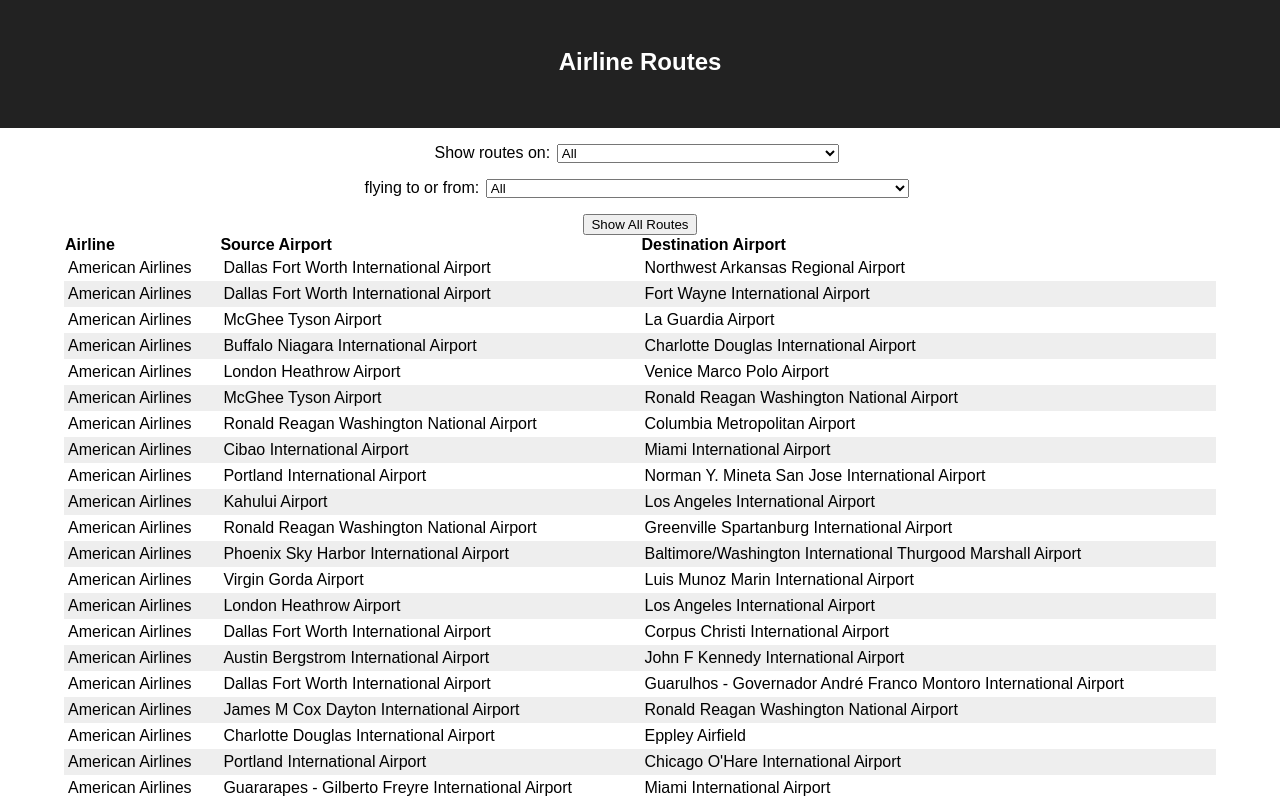
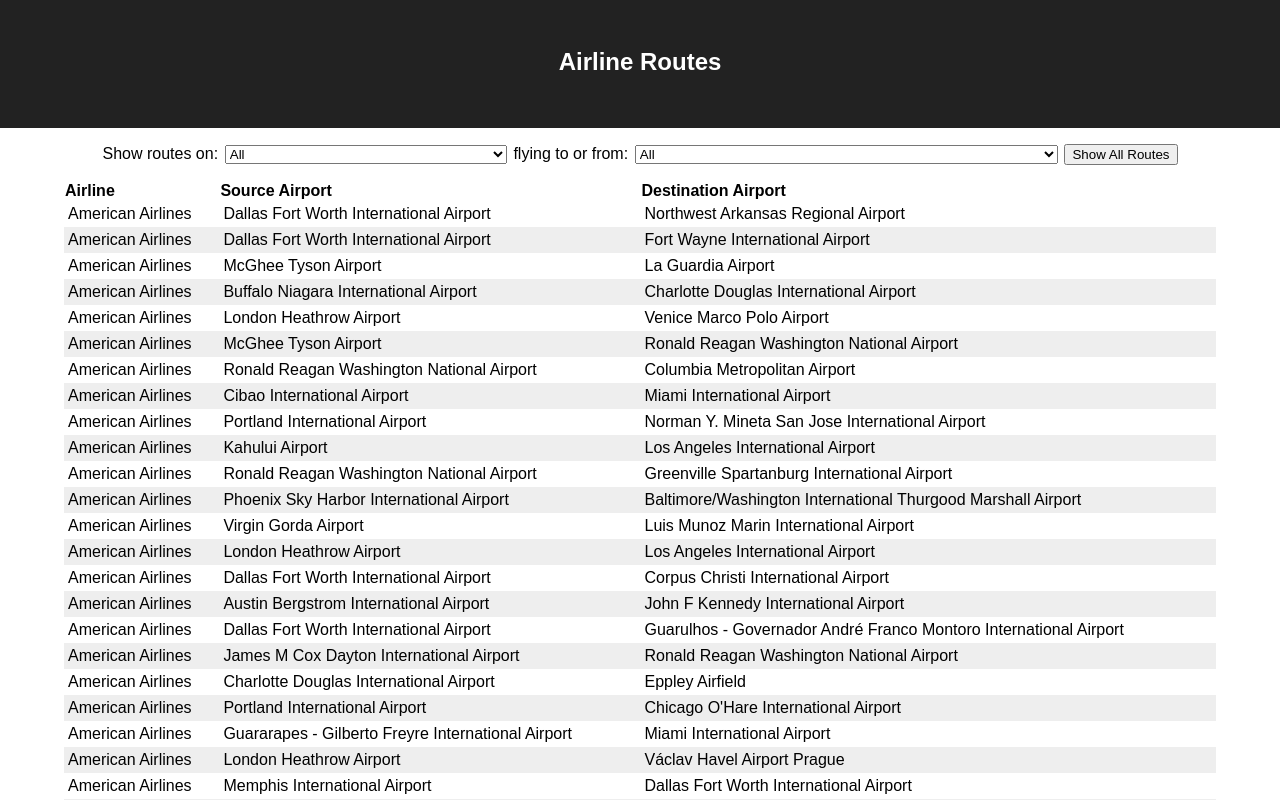
Before and after one commit to Code-yWilliams/airline-routes, a React (Create React App) app: page / in a window 1280 px wide. Shown: the top 800 px of the page. Built offline with nearby package versions, Linux system fonts and the light colour scheme.

Commit message:
disabling airline & airport options by current selection, and renaming variables for clarity

```diff
--- a/src/App.js
+++ b/src/App.js
@@ -2,12 +2,12 @@
 import './App.css';
 import Table from './components/Table';
 import Select from './components/Select';
-import DATA, { getAirlineById, getAirportByCode } from './data.js';
+import DATA, { allAirportNames, allAirlineNames, getAirlineNameById, getAirportNameByCode } from './data.js';
 const { routes, airlines, airports } = DATA;
 
 const App = () => {
-  const [currentAirline, setCurrentAirline] = useState('All');
-  const [currentAirport, setCurrentAirport] = useState('All');
+  const [currentAirlineName, setCurrentAirlineName] = useState('All');
+  const [currentAirportName, setCurrentAirportName] = useState('All');
 
   const columns = [
     {name: 'Airline', property: 'airline'},
@@ -17,41 +17,40 @@
 
   const formatValue = (dataProperty, value) => {
     if (dataProperty === 'airline') {
-      return getAirlineById(value);
+      return getAirlineNameById(value);
     } else {
-      return getAirportByCode(value);
+      return getAirportNameByCode(value);
     }
   }
 
   const filteredRoutes = () => {
     return routes.filter(route => {
       return (
-        (currentAirline === 'All' || currentAirline === getAirlineById(route.airline)) &&
-        (currentAirport === 'All' || currentAirport === getAirportByCode(route.src) || currentAirport === getAirportByCode(route.dest))
+        (currentAirlineName === 'All' || currentAirlineName === getAirlineNameById(route.airline)) &&
+        (currentAirportName === 'All' || currentAirportName === getAirportNameByCode(route.src) || currentAirportName === getAirportNameByCode(route.dest))
       )
     })
   }
 
-  const allAirlines = () => {
-    const all = airlines.map(airline => airline.name);
-    all.sort().unshift('All');
-    return all;
+  const filteredAirlines = () => {
+    return filteredRoutes().map(route => getAirlineNameById(route.airline))
+                           .concat("All");
   }
 
-  const allAirports = () => {
-    let all = airports.map(airport => airport.name);
-    all.sort().unshift('All');
-    return all;
+  const filteredAirports = () => {
+    return filteredRoutes().map(route => [getAirportNameByCode(route.src), getAirportNameByCode(route.dest)])
+                           .flat()
+                           .concat("All");
   }
 
   const selectAirline = (e) => {
-    const airline = e.target.value;
-    setCurrentAirline(airline);
+    const airlineName = e.target.value;
+    setCurrentAirlineName(airlineName);
   }
 
   const selectAirport = (e) => {
-    const airport = e.target.value;
-    setCurrentAirport(airport);
+    const airportName = e.target.value;
+    setCurrentAirportName(airportName);
   }
 
   const resetFilters = () => {
@@ -69,9 +68,11 @@
         <h1 className="title">Airline Routes</h1>
       </header>
       <section>
-        <Select name="airlines" label="Show routes on:" options={allAirlines()} onChange={selectAirline}></Select>
-        <Select name="airports" label="flying to or from:" options={allAirports()} onChange={selectAirport}></Select>
-        <button onClick={resetFilters}>Show All Routes</button>
+        <p>
+          <Select name="airlines" label="Show routes on:" options={allAirlineNames()} enabledOptions={filteredAirlines()} onChange={selectAirline}></Select>
+          <Select name="airports" label="flying to or from:" options={allAirportNames()} enabledOptions={filteredAirports()} defaultValue="All" onChange={selectAirport}></Select>
+          <button onClick={resetFilters}>Show All Routes</button>
+        </p>
         <Table className="routes-table" columns={columns} rows={filteredRoutes()} format={formatValue}></Table>
       </section>
     </div>
--- a/src/components/Select.js
+++ b/src/components/Select.js
@@ -1,17 +1,19 @@
 import React from 'react';
 
-const Select = ({ name="selection", label="Select an option", options=["option 1"], defaultValue="All", onChange=() => console.log(`no onChange handler prop given`) }) => {
+const Select = ({ name="selection", label="Select an option", options=["option 1"], enabledOptions=["option 1"] ,defaultValue="All", onChange=() => console.log(`no onChange handler prop given`) }) => {
   return (
-    <p>
+    <>
       <label htmlFor={name}>{label}</label>
       <select name={name} defaultValue={defaultValue} onChange={onChange}>
         {options.map(option => {
-            return (
-              <option value={option} key={option}>{option}</option>
-            )
+            if (enabledOptions.includes(option)) {
+              return ( <option value={option} key={option}>{option}</option> );
+            } else {
+              return ( <option value={option} key={option} disabled={true}>{option}</option> );
+            }
         })}
       </select>
-    </p>
+    </>
   )
 }
 
--- a/src/data.js
+++ b/src/data.js
@@ -1395,16 +1395,26 @@
 
 ];
 
-export const getAirlineById = (id) => {
+export const allAirportNames = () => {
+  let all = airports.map(airport => airport.name);
+  all.sort().unshift('All');
+  return all;
+}
+
+export const allAirlineNames = () => {
+  const all = airlines.map(airline => airline.name);
+  all.sort().unshift('All');
+  return all;
+}
+
+export const getAirlineNameById = (id) => {
   const airline = airlines.find(airline => airline.id === id);
   return airline.name;
 }
 
-export const getAirportByCode = (code) => {
+export const getAirportNameByCode = (code) => {
   const airport = airports.find(airport => airport.code === code);
   return airport.name;
 }
 
-
-
 export default { routes, airlines, airports };
```
